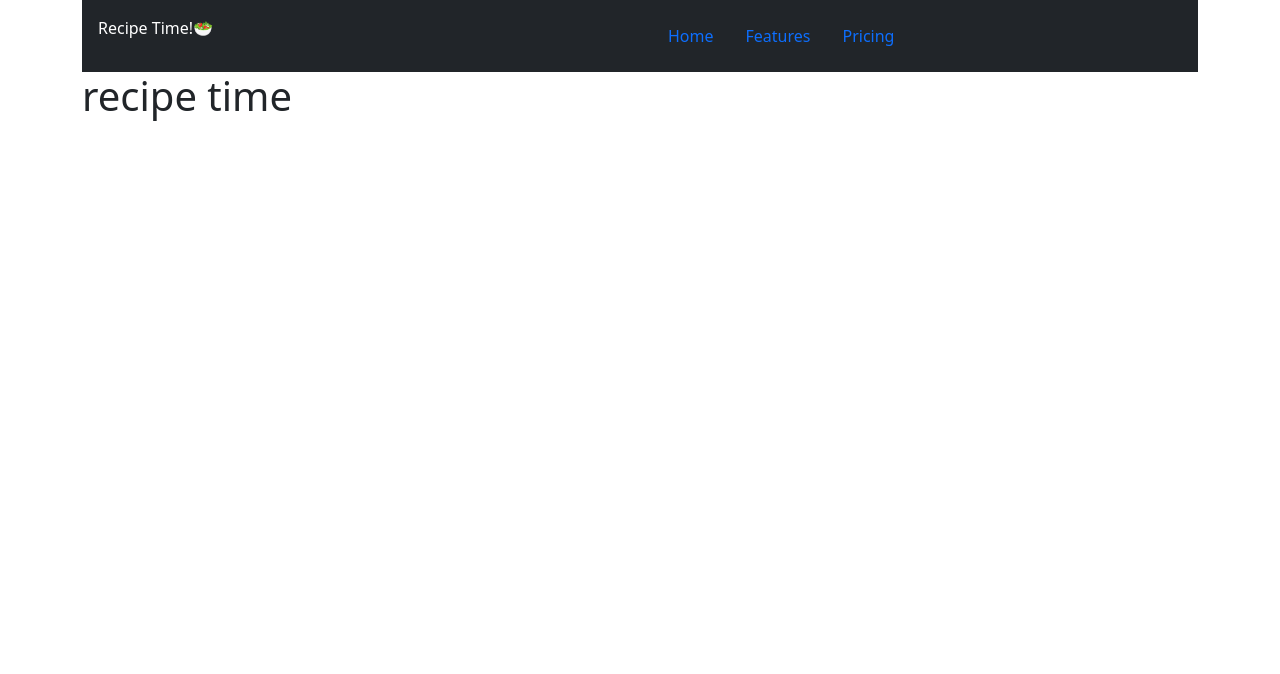
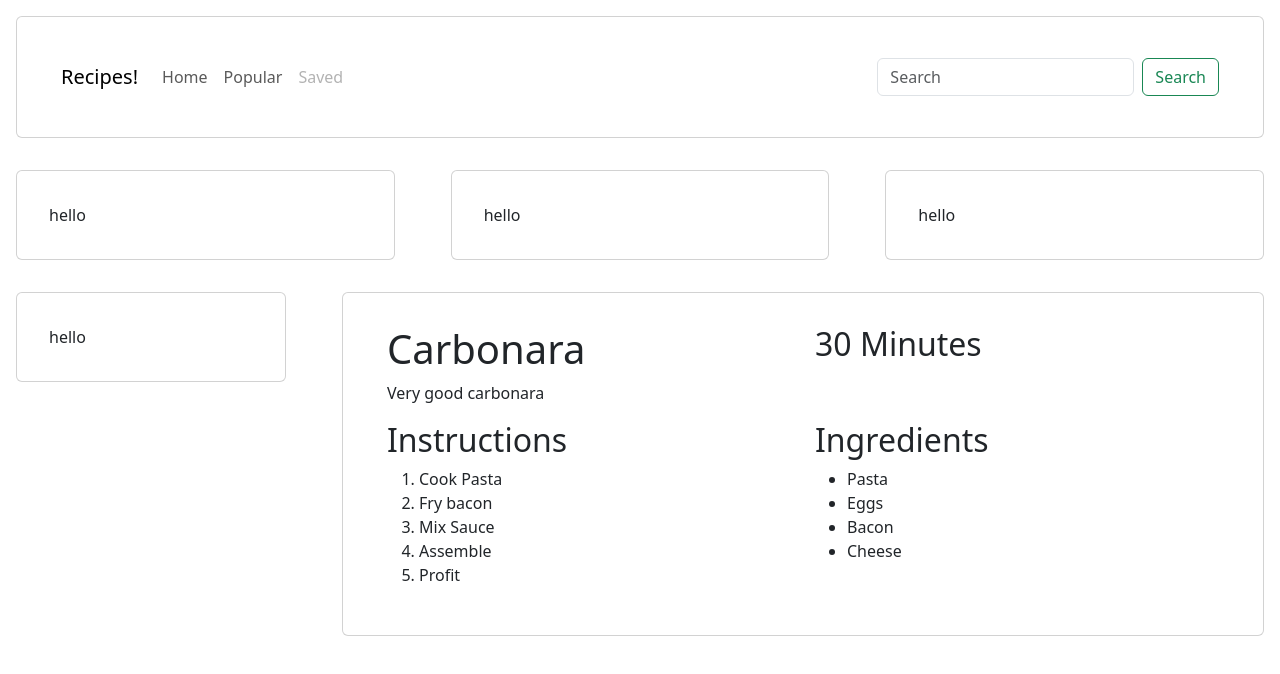
Before and after one commit to ebaynissen/recipe-app, a React (Vite) app: page / in a window 1280 px wide. Shown: the top 674 px of the page. Built offline with nearby package versions, Linux system fonts and the light colour scheme.

Commit message:
🎨 Perhaps functioning layout

```diff
--- a/src/App.jsx
+++ b/src/App.jsx
@@ -1,15 +1,37 @@
 import 'bootstrap/dist/css/bootstrap.min.css';
 import Navigation from './components/Navigation';
-import { Container } from 'react-bootstrap';
+import { Container, Row, Col } from 'react-bootstrap';
+import DisplayCard from './components/DisplayCard';
+import RecipeDisplay from './components/RecipeDisplay';
+import {Recipe} from './classes/Recipe';
 
 function App() {
-
   return (
-    <Container className=''>
-      <Navigation />
-      <h1 className=''>recipe time</h1>
+    <Container fluid className='min-vh-100 vh-100 m-0 p-0'>
+      <Row>
+        <Col><DisplayCard content={<Navigation />}/></Col>
+      </Row>
+      <Row>
+        <Col><DisplayCard content={"hello"}/></Col>                 {/*TODO: Popular Recipes*/}
+        <Col><DisplayCard content={"hello"}/></Col>                 {/*TODO: Saved Recipes*/}
+        <Col><DisplayCard content={"hello"}/></Col>                 {/*TODO: smth here mby*/}
+      </Row>
+      <Row>
+        <Col><DisplayCard content={"hello"}/></Col>                 {/*TODO: smth else here mby*/}
+        <Col xs={9}>                                                {/*Displays Selected Recipe*/}
+          <DisplayCard content={<RecipeDisplay Recipe={
+            new Recipe(
+              "Carbonara",
+              ["Pasta", "Eggs", "Bacon", "Cheese"],
+              "30",
+              "Very good carbonara",
+              ["Cook Pasta", "Fry bacon", "Mix Sauce", "Assemble", "Profit"]
+            )
+          }/>}/>
+        </Col>
+      </Row>
     </Container>
   )
 }
 
-export default App
+export default App;
--- /dev/null
+++ b/src/classes/Recipe.js
@@ -0,0 +1,9 @@
+export class Recipe {
+    constructor(name = "Recipe", ingredients = "", time = "0", description = "", steps = []) {
+        this.name = name;
+        this.ingredients = ingredients;
+        this.time = time;
+        this.description = description;
+        this.steps = steps;
+    }
+}
--- /dev/null
+++ b/src/components/DisplayCard.jsx
@@ -0,0 +1,9 @@
+import Card from 'react-bootstrap/Card';
+
+export default function DisplayCard({content}) {
+    return (
+        <Card className='m-3'>
+            <Card.Body><Card.Body>{content}</Card.Body></Card.Body>
+        </Card>
+    );
+};
--- a/src/components/Navigation.jsx
+++ b/src/components/Navigation.jsx
@@ -1,20 +1,28 @@
-import { Row, Col, Container, Nav} from 'react-bootstrap'
+import { Container, Nav, Navbar, Form, Button} from 'react-bootstrap'
 
 export default function Navigation() {
     return (
-        <Container className="p-3 bg-dark text-white w-100 ">
-          <Row>
-            <Col>
-              <div>Recipe Time!🥗</div>
-            </Col>
-            <Col>
-              <Nav>
-                <Nav.Link href="#home">Home</Nav.Link>
-                <Nav.Link href="#features">Features</Nav.Link>
-                <Nav.Link href="#pricing">Pricing</Nav.Link>
-              </Nav>
-            </Col>
-          </Row>
+      <Navbar expand="lg">
+      <Container fluid>
+        <Navbar.Brand href="#">Recipes!</Navbar.Brand>
+        <Navbar.Toggle aria-controls="navbarScroll" />
+        <Navbar.Collapse id="navbarScroll">
+          <Nav className="me-auto my-2 my-lg-0" style={{ maxHeight: '100px' }} navbarScroll>
+            <Nav.Link href="#action1">Home</Nav.Link>
+            <Nav.Link href="#action2">Popular</Nav.Link>
+            <Nav.Link href="#" disabled>Saved</Nav.Link>
+          </Nav>
+          <Form className="d-flex">
+            <Form.Control
+              type="search"
+              placeholder="Search"
+              className="me-2"
+              aria-label="Search"
+            />
+            <Button variant="outline-success">Search</Button>
+          </Form>
+        </Navbar.Collapse>
       </Container>
+    </Navbar>
     )
 }
--- /dev/null
+++ b/src/components/RecipeDisplay.jsx
@@ -0,0 +1,35 @@
+import { Container, Row, Col } from 'react-bootstrap';
+
+export default function RecipeDisplay({Recipe}) {
+    return (
+        <Container>
+            <Row>
+                <Col>
+                    <h1>{Recipe.name}</h1>
+                </Col>
+                <Col>
+                    <h2>{Recipe.time} Minutes</h2>
+                </Col>
+            </Row>
+            <Row>
+                <Col>
+                    <p>{Recipe.description}</p>
+                </Col>
+            </Row>
+            <Row>
+                <Col>
+                    <h2>Instructions</h2>
+                    <ol>
+                        {Recipe.steps.map((step) => <li key={step}>{step}</li>)}
+                    </ol>
+                </Col>
+                <Col>
+                    <h2>Ingredients</h2>
+                    <ul>
+                        {Recipe.ingredients.map((ingredient) => <li key={ingredient}>{ingredient}</li>)}
+                    </ul>
+                </Col>
+            </Row>
+        </Container>
+    )
+}
```
Also changed, not shown: 1 other file (tests, documents, lock files or other folders).
